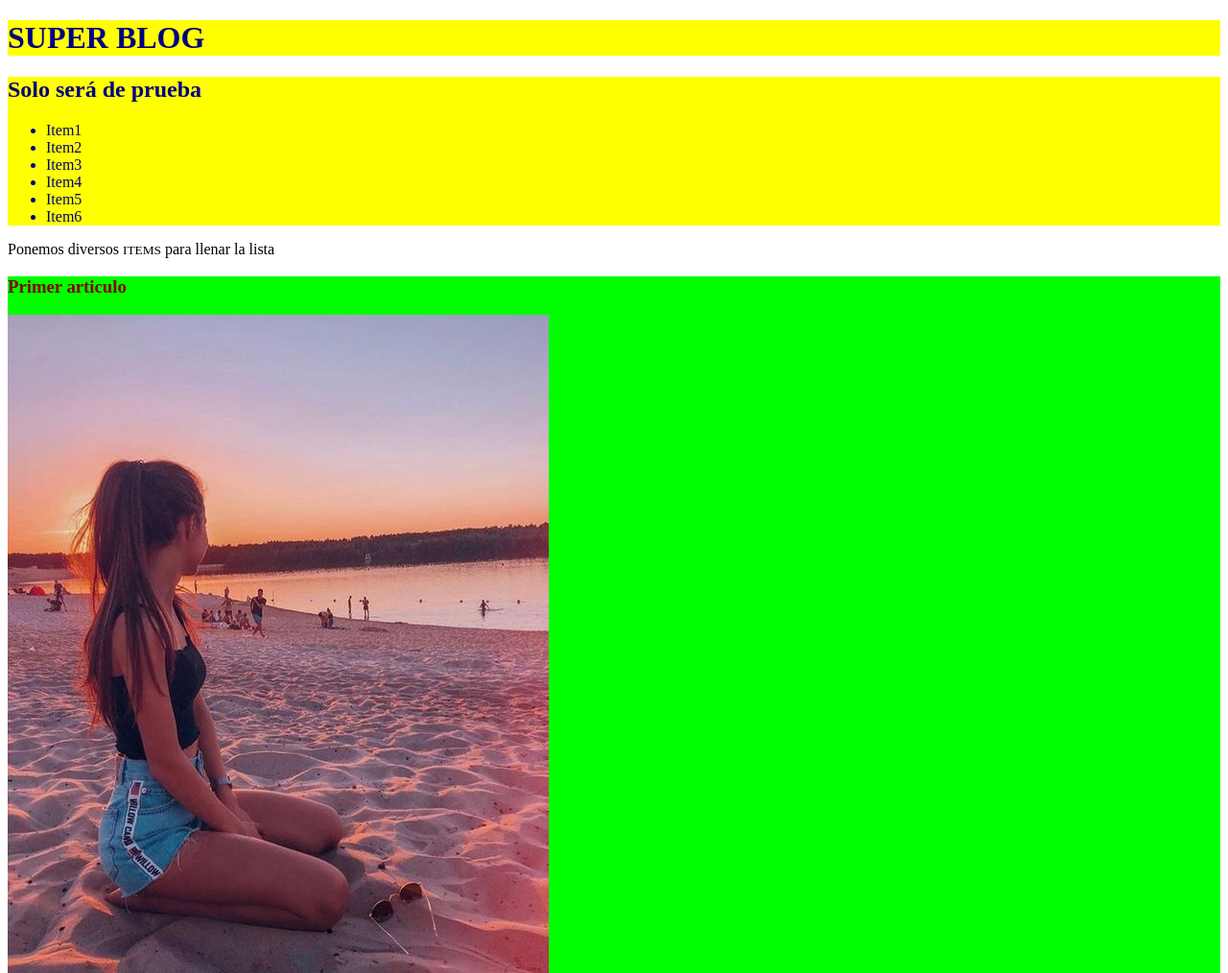
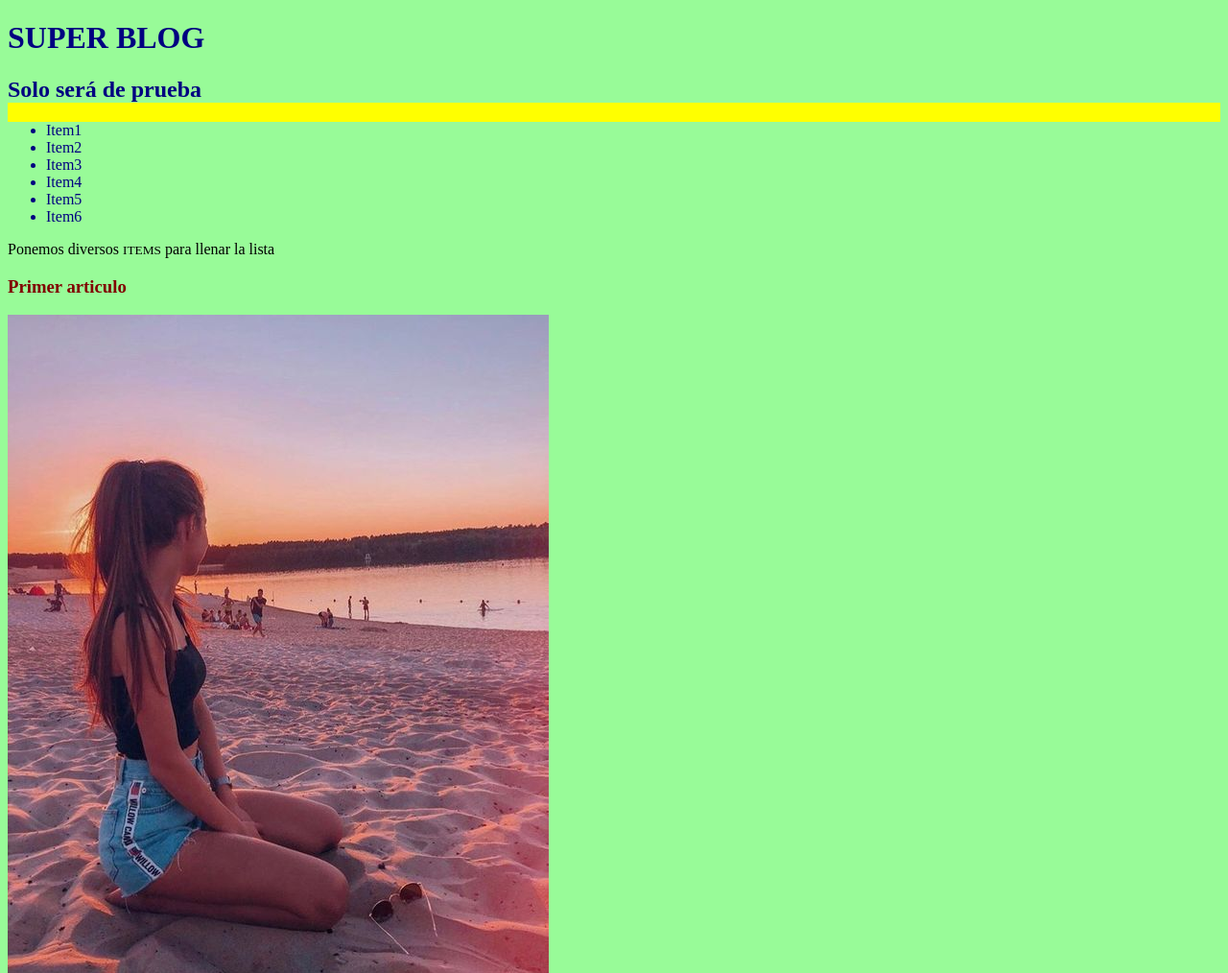
Before and after one commit to FranciscoMotta/htmlCssBasicExamplesAndNotes, a plain HTML site: page page2.html in a window 1280 px wide. Shown: the top 1014 px of the page at 96% size. Drawn offline with Linux system fonts and the light colour scheme.

Commit message:
añadimos el selector universal

```diff
--- a/page2.html
+++ b/page2.html
@@ -36,6 +36,9 @@
 
         #arto {
             background: olive;
+        }
+        *{
+            background: palegreen;
         }
     </style>
 
```
